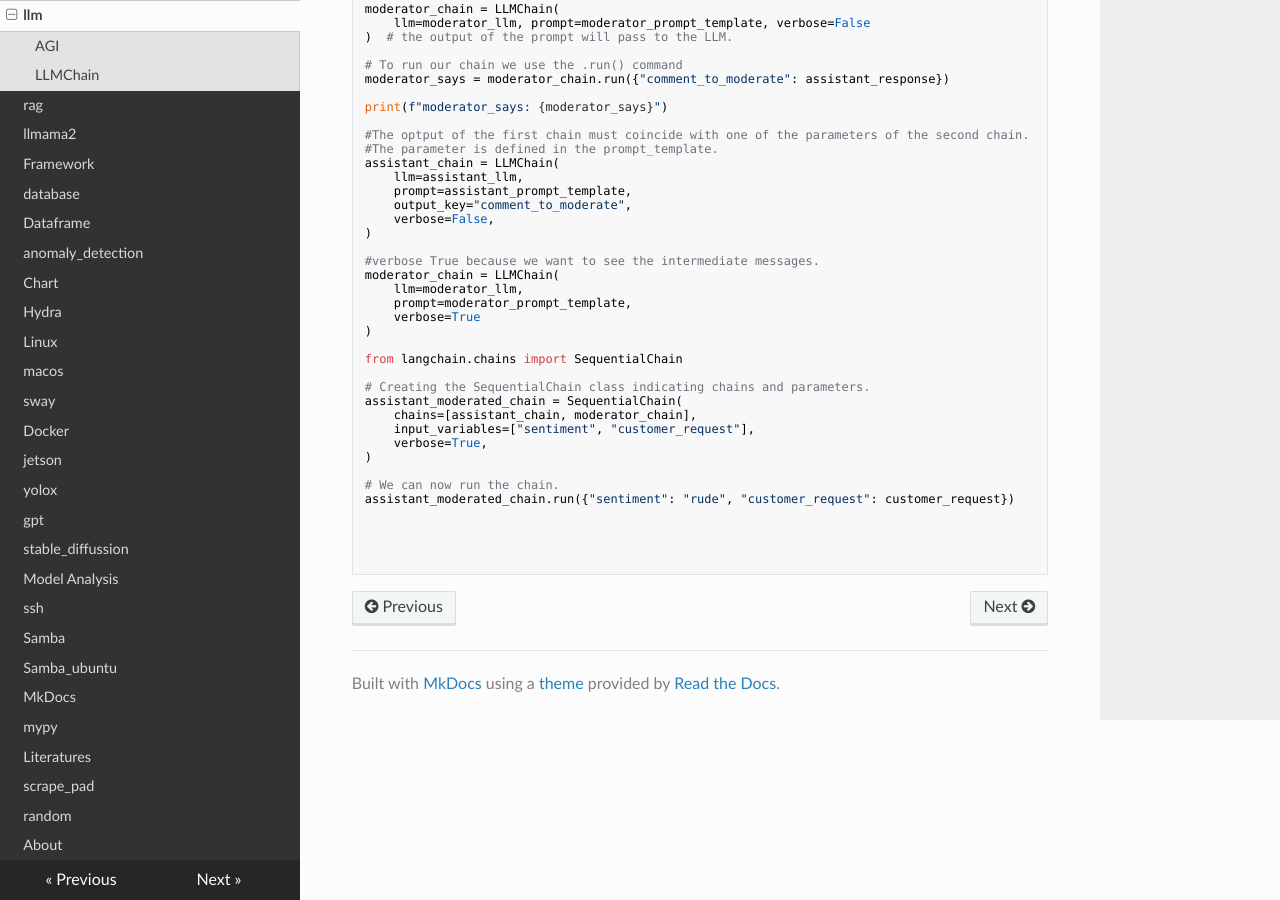
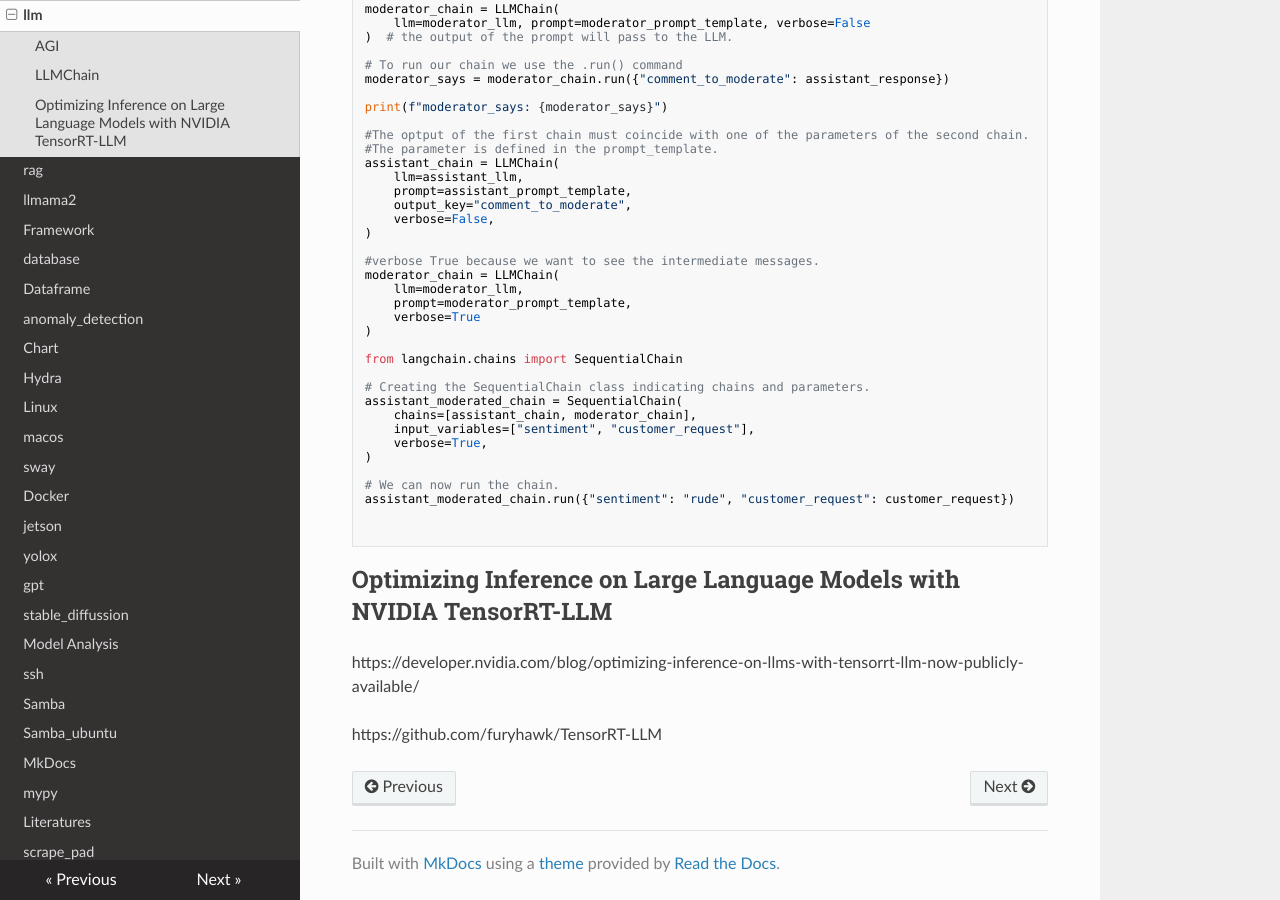
Before and after one commit to furyhawk/124c41, an MkDocs documentation site: the page built from docs/llm.md, in a window 1280 px wide and 900 px high, scrolled down 1769 px. Built offline with MkDocs 1.6.1, drawn with Linux system fonts in a browser that asks for light colours; nearby versions of some CDN libraries.

Commit message:
feat: TensorRT-LLM

````diff
--- a/docs/llm.md
+++ b/docs/llm.md
@@ -146,6 +146,10 @@ assistant_moderated_chain = SequentialChain(
 assistant_moderated_chain.run({"sentiment": "rude", "customer_request": customer_request})
 
 
+```
 
+## Optimizing Inference on Large Language Models with NVIDIA TensorRT-LLM
 
-```
+https://developer.nvidia.com/blog/optimizing-inference-on-llms-with-tensorrt-llm-now-publicly-available/
+
+https://github.com/furyhawk/TensorRT-LLM
````
